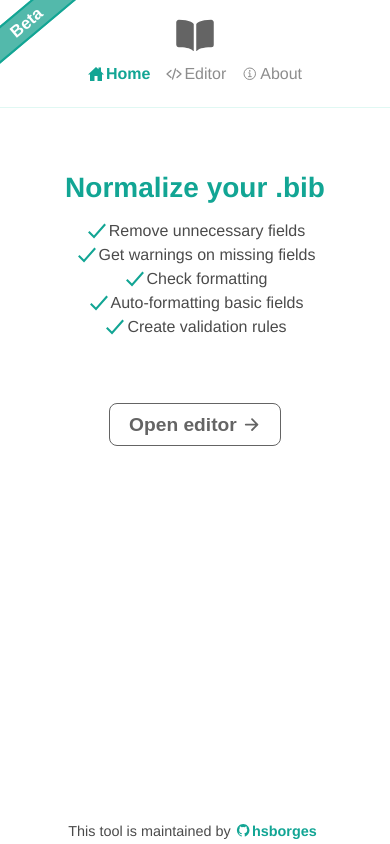
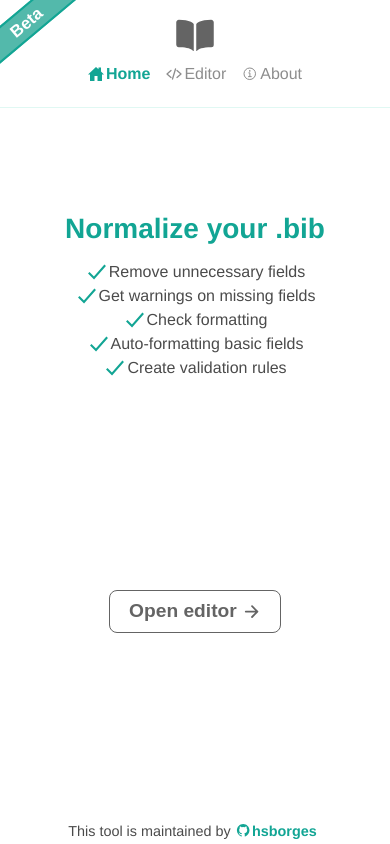
Before and after one commit to hsborges/bibtex-normalizer, a Next.js app: page / in a window 390 px wide. Built offline with nearby package versions, Linux system fonts and the light colour scheme; no server answers.

Commit message:
refactor: improve index and editor on mobile

```diff
--- a/pages/_app.tsx
+++ b/pages/_app.tsx
@@ -34,7 +34,6 @@ export default function App({ Component, pageProps }: AppProps) {
     display: 'flex',
     flexDirection: 'column',
     height: '100vh',
-    minHeight: 600,
     maxWidth: 'calc(100vw - 15px)',
     '@sm': {
       maxHeight: '100vh + 15px',
--- a/pages/editor.tsx
+++ b/pages/editor.tsx
@@ -117,7 +117,7 @@ const ActionsMenu = styled('div', {
     justifyContent: 'center',
 
     [`& > ${Button}`]: {
-      display: 'inline',
+      display: 'inline-flex',
       '& > span': { display: 'none' },
     },
 
--- a/pages/index.tsx
+++ b/pages/index.tsx
@@ -18,7 +18,8 @@ const MainComponent = styled('section', {
   margin: 'auto',
 
   '@sm': {
-    display: 'block',
+    display: 'flex',
+    flexFlow: 'column',
     fontSize: '1em',
     width: 'calc(100% + 15px)',
   },
@@ -33,9 +34,7 @@ const Panel = styled('div', {
   justifyContent: 'center',
 });
 
-const PanelFeatures = styled(Panel, {
-  '@sm': { margin: '4em 0' },
-});
+const PanelFeatures = styled(Panel, {});
 
 const PanelTitle = styled('h1', {
   fontWeight: 'bolder',
```
